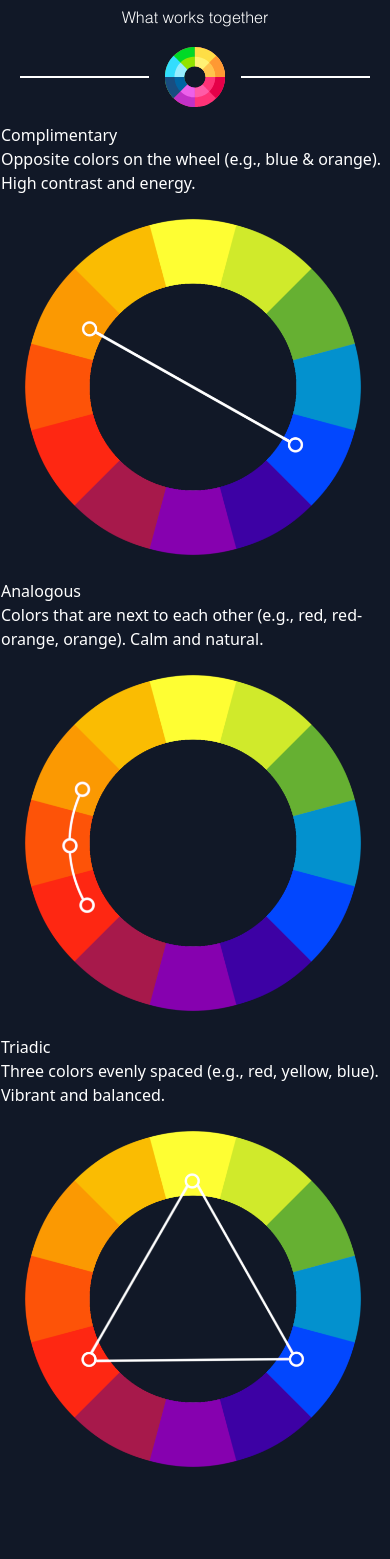
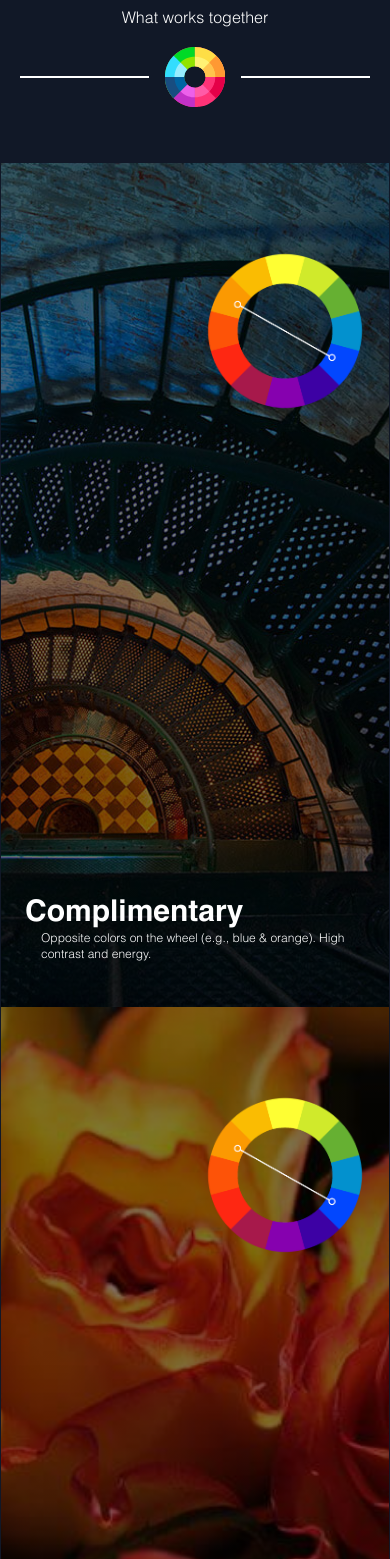
Before and after one commit to Themothy244/color-theory-blog, a React (Vite) app: page / in a window 390 px wide. Shown: the part 8429-9988 px from the top of the page. Built offline with nearby package versions, Linux system fonts and the light colour scheme.

Commit message:
style(combination): style ColorCombination.jsx component with responsive layout

```diff
--- a/src/components/ColorCombination/ColorCombination.jsx
+++ b/src/components/ColorCombination/ColorCombination.jsx
@@ -2,12 +2,15 @@ import colorWheel from '../../assets/icons/color-wheel.svg';
 import complimentary from '../../assets/img/Complimentary-wheel.png';
 import analogous from '../../assets/img/Analogous-wheel.png';
 import triadic from '../../assets/img/Triadic-wheel.png';
+import complimentaryBg from '../../assets/img/complementary-color-bg.jpg';
+import analogousBg from '../../assets/img/analogous-color-bg.jpeg';
+import triadicBg from '../../assets/img/triadic-color-bg.jpg';
 
 function ColorCombination() {
     return(
         <div className='my-40'>
-            <div className='text-center'>
-                <h1 className='font-helveticaBold text-bold text-4xl'>Color Harmonies</h1>
+            <div className='text-center my-10'>
+                <h1 className='font-helveticaBold font-bold text-4xl'>Color Harmonies</h1>
                 <h3 className='font-helveticaLight'>What works together</h3>
                 <div className='flex justify-center items-center'>
                     <div className='h-[1.5px] w-1/3 max-w-md bg-gray-900 dark:bg-white'></div>
@@ -15,23 +18,37 @@ function ColorCombination() {
                     <div className='h-[1.5px] w-1/3 max-w-md bg-gray-900 dark:bg-white'></div>
                 </div>
             </div>
-            <div>
-                <div>
-                    <div>
-                        <h1>Complimentary</h1>
-                        <p>Opposite colors on the wheel (e.g., blue & orange). High contrast and energy.</p>
-                        <img src={complimentary} className='w-96'/>
+            <div className='h-[600vh] relative'>
+                <div className='sticky max-w-5xl mx-auto top-0 h-[100vh]
+                                sm:top-[15vh] sm:h-[80vh] sm:mx-[8vw] lg:mx-auto lg:max-h-[500px]'>
+
+                    <div className='w-full h-full bg-cover bg-center sm:rounded-2xl relative'
+                                    style={{backgroundImage: `linear-gradient(rgba(0, 0, 0, 0.5), rgba(0, 0, 0, 0.5)), url(${complimentaryBg})`}}>
+                        <div className='m-6 lg:max-w-lg absolute bottom-5 sm:bottom-0'>
+                            <h1 className='font-helveticaBold font-bold text-3xl sm:text-4xl'>Complimentary</h1>
+                            <p className='font-helveticaLight mx-4 text-xs sm:text-base'>Opposite colors on the wheel (e.g., blue & orange). High contrast and energy.</p>
+                        </div>
+                        <img src={complimentary} className='absolute top-20 right-4 max-w-44 sm:max-w-80 sm:top-0 sm:right-0'/>
                     </div>
-                    <div>
-                        <h1>Analogous</h1>
-                        <p>Colors that are next to each other (e.g., red, red-orange, orange). Calm and natural.</p>
-                        <img src={analogous} className='w-96'/>
+
+                    <div className='w-full h-full bg-cover bg-center sm:rounded-2xl relative'
+                                    style={{backgroundImage: `linear-gradient(rgba(0, 0, 0, 0.5), rgba(0, 0, 0, 0.5)), url(${analogousBg})`}}>
+                        <div className='m-6 lg:max-w-lg absolute bottom-5 sm:bottom-0'>
+                            <h1 className='font-helveticaBold font-bold text-3xl sm:text-4xl'>Analogous</h1>
+                            <p className='font-helveticaLight mx-4 text-xs sm:text-base'>Colors that are next to each other (e.g., red, red-orange, orange). Calm and natural.</p>
+                        </div>
+                        <img src={complimentary} className='absolute top-20 right-4 max-w-44 sm:max-w-80 sm:top-0 sm:right-0'/>
                     </div>
-                    <div>
-                        <h1>Triadic</h1>
-                        <p>Three colors evenly spaced (e.g., red, yellow, blue). Vibrant and balanced.</p>
-                        <img src={triadic} className='w-96'/>
+
+                    <div className='w-full h-full bg-cover bg-center sm:rounded-2xl relative'
+                                    style={{backgroundImage: `linear-gradient(rgba(0, 0, 0, 0.5), rgba(0, 0, 0, 0.5)), url(${triadicBg})`}}>
+                        <div className='m-6 lg:max-w-lg absolute bottom-5 sm:bottom-0'>
+                            <h1 className='font-helveticaBold font-bold text-3xl sm:text-4xl'>Triadic</h1>
+                            <p className='font-helveticaLight mx-4 text-xs sm:text-base'>Three colors evenly spaced (e.g., red, yellow, blue). Vibrant and balanced.</p>
+                        </div>
+                        <img src={complimentary} className='absolute top-20 right-4 max-w-44 sm:max-w-80 sm:top-0 sm:right-0'/>
                     </div>
+
                 </div>
             </div>
         </div>
```
